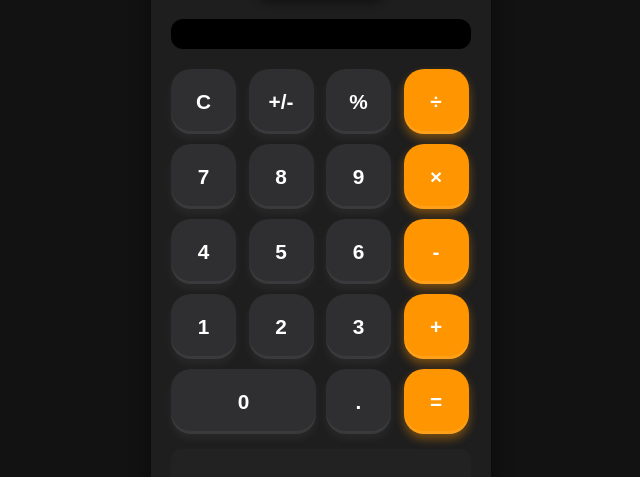
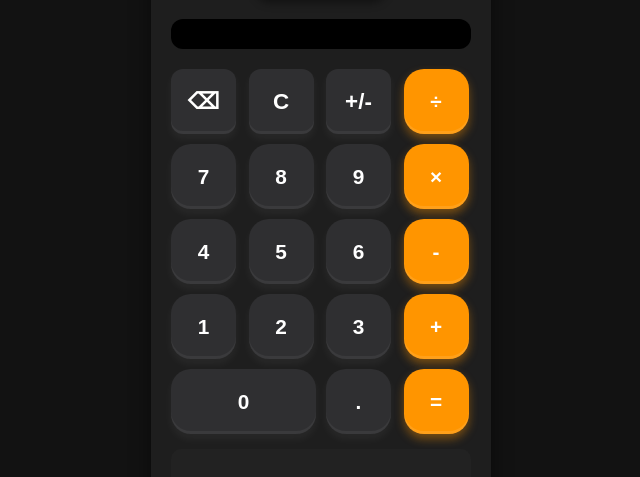
Before and after one commit to JP254-arch/Calc, a React (Create React App) app: page / in a window 1280 px wide. Shown: the part 160-637 px from the top of the page, without its empty margins (319-959 px from the left). Built offline with nearby package versions, Linux system fonts and the light colour scheme.

Commit message:
updated js and css files by adding a backspace button

```diff
--- a/src/Calculator.css
+++ b/src/Calculator.css
@@ -168,3 +168,16 @@ code {
   font-size: 0.85rem;
   color: #bbb;
 }
+
+.btn.special {
+  background-color: #3b3f46;
+  color: white;
+  font-size: 1.4rem;
+  box-shadow: inset 0 -2px 0 rgba(255,255,255,0.1);
+  border-radius: 12px;
+  transition: 0.2s ease;
+}
+
+.btn.special:hover {
+  background-color: #4e525a;
+}
--- a/src/Calculator.js
+++ b/src/Calculator.js
@@ -63,39 +63,38 @@ const Calculator = () => {
         {darkMode ? "☀ Light Mode" : "🌙 Dark Mode"}
       </button>
 
-
       <div className="display">
         <div className="input">{input}</div>
         <div className="result">{result}</div>
       </div>
 
       <div className="buttons">
-        {[
-          "C", "+/-", "%", "÷",
-          "7", "8", "9", "×",
-          "4", "5", "6", "-",
-          "1", "2", "3", "+",
-          "0", ".", "=",
-        ].map((btn, idx) => (
+        <button className="btn special" onClick={() => setInput(input.slice(0, -1))}>⌫</button>
+        <button className="btn special" onClick={() => handleClick("C")}>C</button>
+        <button className="btn special" onClick={() => handleClick("+/-")}>+/-</button>
+        <button className="btn orange" onClick={() => handleClick("÷")}>÷</button>
+
+        {["7", "8", "9", "×", "4", "5", "6", "-", "1", "2", "3", "+"].map((btn, idx) => (
           <button
             key={idx}
-            className={`btn ${["÷", "×", "-", "+", "="].includes(btn) ? "orange" : ""
-              } ${btn === "0" ? "zero" : ""}`}
+            className={`btn ${["÷", "×", "-", "+"].includes(btn) ? "orange" : ""}`}
             onClick={() => handleClick(btn)}
           >
             {btn}
           </button>
         ))}
+
+        <button className="btn zero" onClick={() => handleClick("0")}>0</button>
+        <button className="btn" onClick={() => handleClick(".")}>.</button>
+        <button className="btn orange" onClick={() => handleClick("=")}>=</button>
       </div>
 
       <div className="history">
-        <div
-          style={{
-            display: "flex",
-            justifyContent: "space-between",
-            alignItems: "center",
-          }}
-        >
+        <div style={{
+          display: "flex",
+          justifyContent: "space-between",
+          alignItems: "center",
+        }}>
           <h4>History</h4>
           {history.length > 0 && (
             <button className="clear-btn" onClick={() => setHistory([])}>
```
